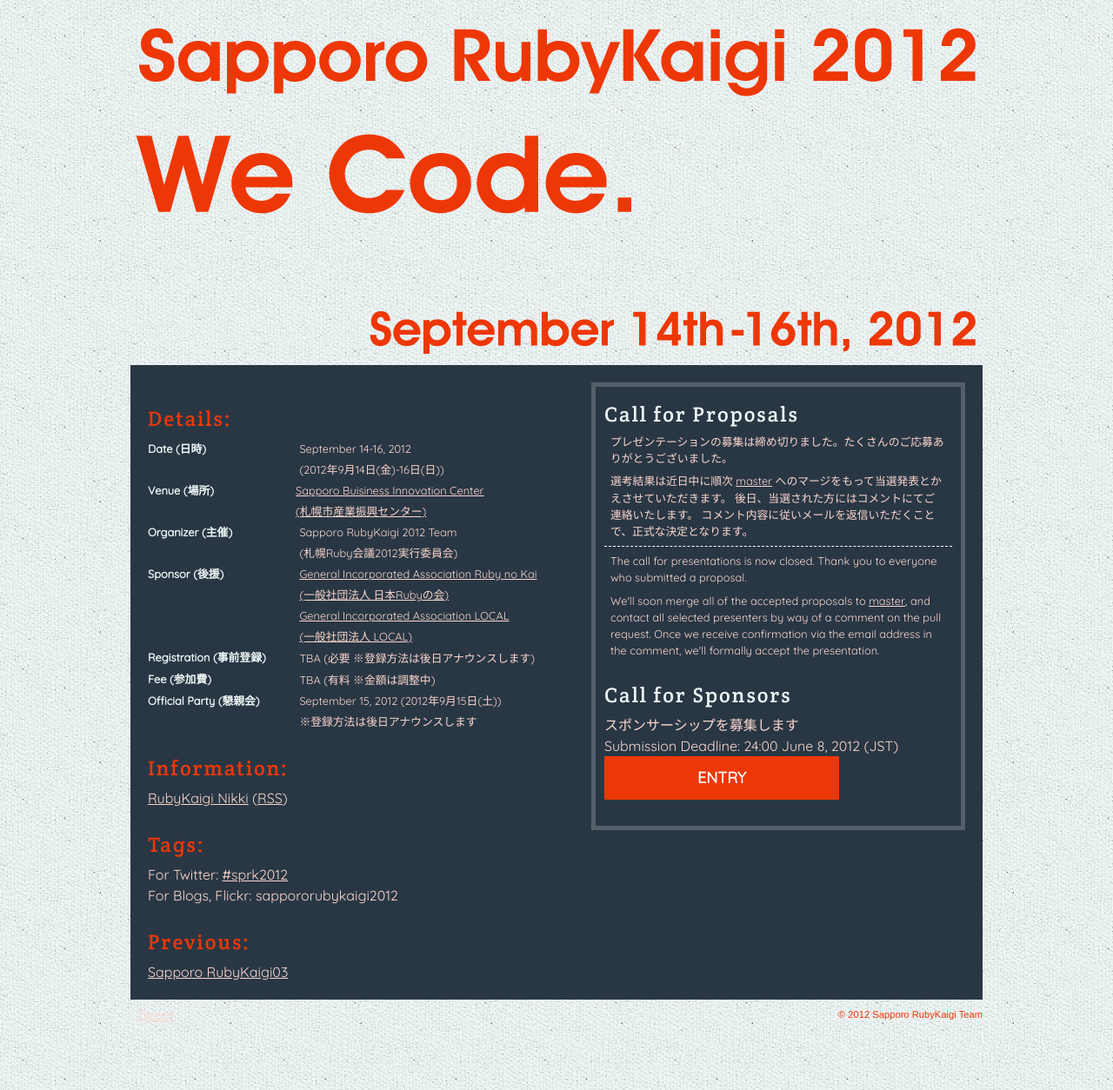
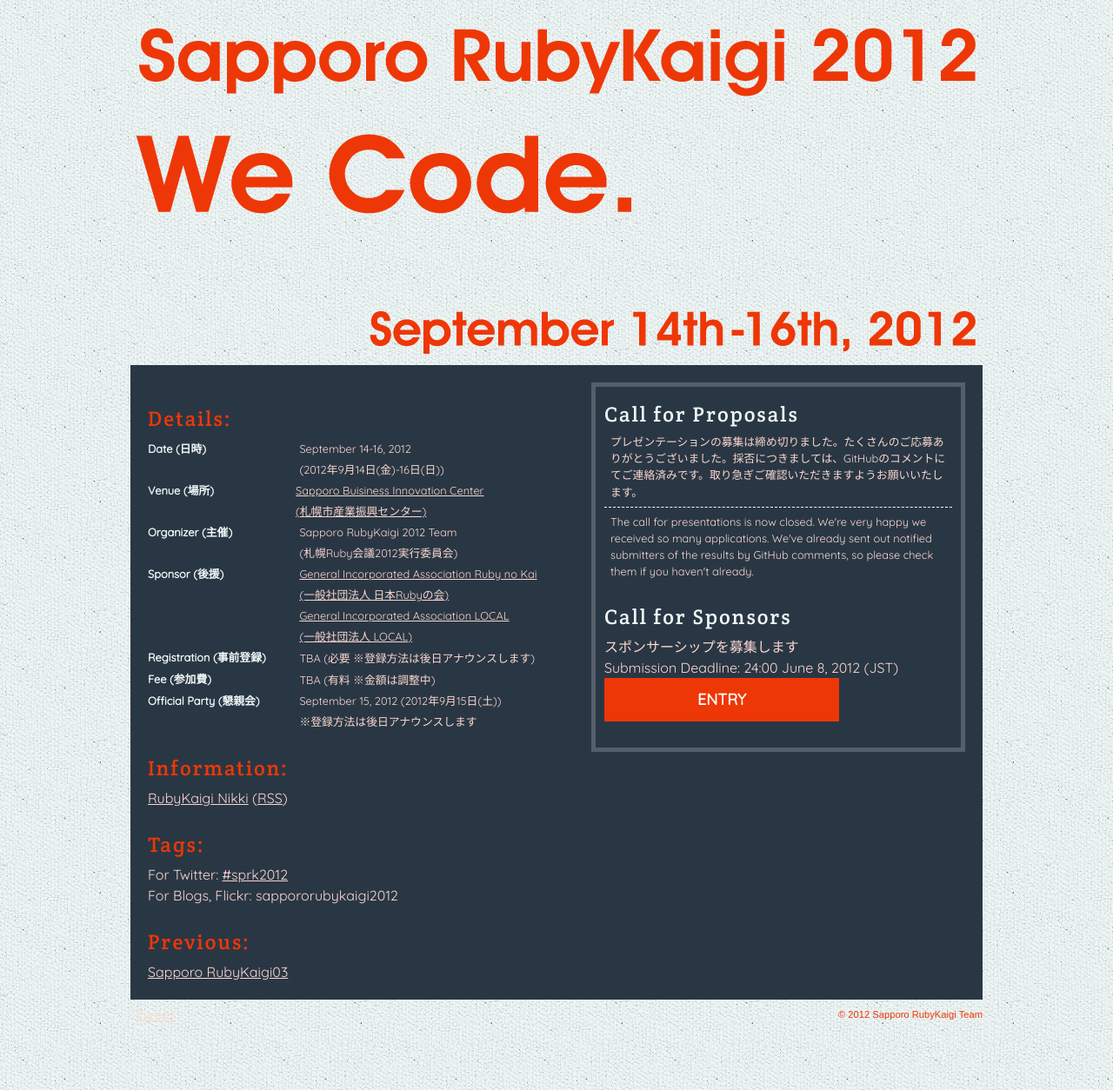
Before and after one commit to ruby-sapporo/sapporo.rubykaigi.org, a Jekyll site: the page built from 2012/index.html, in a window 1280 px wide. Shown: the whole page at 87% size. Built offline with Jekyll 4.4.1, drawn with Linux system fonts in a browser that asks for light colours; Markdown is read by kramdown in place of the engine named in the settings; comment, search, counter and statistics services are not loaded.

Commit message:
[#30454983] add the information about CFP notify

```diff
--- a/2012/index.html
+++ b/2012/index.html
@@ -37,17 +37,9 @@
     <div id="news">
       <h2>Call for Proposals</h2>
       <div id="cfp">
-        <p>プレゼンテーションの募集は締め切りました。たくさんのご応募ありがとうございました。</p>
-        <p>選考結果は近日中に順次 <a href="https://github.com/sprk2012/sprk2012-cfp">master</a> へのマージをもって当選発表とかえさせていただきます。 後日、当選された方にはコメントにてご連絡いたします。 コメント内容に従いメールを返信いただくことで、正式な決定となります。
-        </p>
+        <p>プレゼンテーションの募集は締め切りました。たくさんのご応募ありがとうございました。採否につきましては、GitHubのコメントにてご連絡済みです。取り急ぎご確認いただきますようお願いいたします。</p>
         <hr>
-        <p>The call for presentations is now closed. Thank you to everyone who
-        submitted a proposal.</p>
-        <p>We'll soon merge all of the accepted proposals to <a href="https://github.com/sprk2012/sprk2012-cfp">master</a>, and contact
-        all selected presenters by way of a comment on the pull request. Once
-        we receive confirmation via the email address in the comment, we'll
-        formally accept the presentation.
-        </p>
+        <p>The call for presentations is now closed. We're very happy we received so many applications. We've already sent out notified submitters of the results by GitHub comments, so please check them if you haven't already.</p>
       </div>
       <h2>Call for Sponsors</h2>
       <p>スポンサーシップを募集します</p>
```
